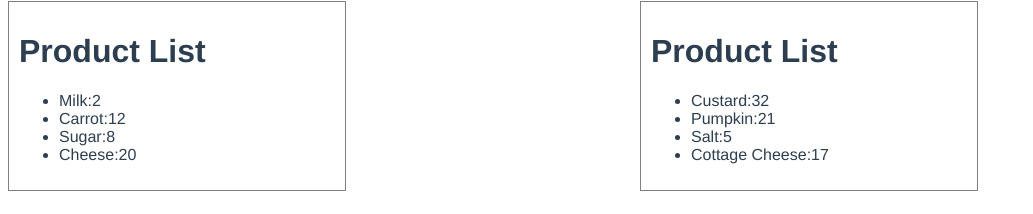
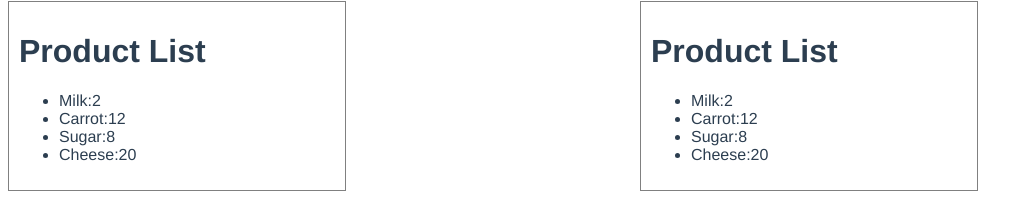
Before and after one commit to bimalghartimagar/vue3-notable-features-demo, a Vue app: page / in a window 1280 px wide. Shown: the part 437-651 px from the top of the page, without its empty margins (0-1033 px from the left). Built offline with nearby package versions, Linux system fonts and the light colour scheme.

Commit message:
making items same for demo
added method to empty products

```diff
--- a/src/composables/useProducts.js
+++ b/src/composables/useProducts.js
@@ -2,16 +2,19 @@ import { ref } from "vue";
 
 export default function userProducts() {
   const products = ref([
-    { name: 'Custard', price: 32 },
-    { name: 'Pumpkin', price: 21 },
-    { name: 'Salt', price: 5 },
-    { name: 'Cottage Cheese', price: 17 }
+    {name: 'Milk', price: 2},
+    {name: 'Carrot', price: 12},
+    {name: 'Sugar', price: 8},
+    {name: 'Cheese', price: 20}
   ]);
 
   const addProduct = (product) => products.value.push(product);
 
+  const emptyProducts = () => products.value.splice(0);
+
   return {
     products,
-    addProduct
+    addProduct,
+    emptyProducts
   }
 }
```
